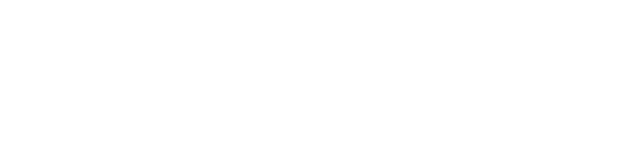
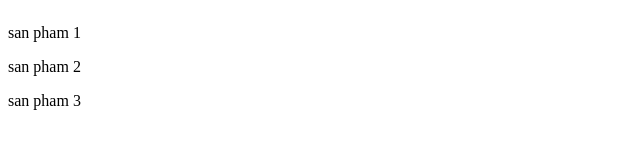
Before and after one commit to thienluong2222/web_project, a plain HTML site: page public/Catalog_Page.html in a window 1280 px wide. Shown: the whole page, without its empty margins (0-640 px from the left). Drawn offline with Linux system fonts and the light colour scheme.

Commit message:
se xong trươc thu 8

```diff
--- a/public/Catalog_Page.html
+++ b/public/Catalog_Page.html
@@ -3,10 +3,19 @@
 <head>
     <meta charset="UTF-8">
     <meta name="viewport" content="width=, initial-scale=1.0">
-
+    <link rel="stylesheet" href="css/Catalog_Page-css.css">
     <title>Catalog_Page</title>
 </head>
 <body>
+    <header class="page__header">
 
+    </header>
+    <main class="page__main">
+        <div class="main__div--produce">
+            <div><p>san pham 1</p></div>
+            <div><p>san pham 2</p></div>
+            <div><p>san pham 3</p></div>
+        </div>
+    </main>
 </body>
 </html>
--- /dev/null
+++ b/public/css/Catalog_Page-css.css
@@ -0,0 +1,5 @@
+.page__main{
+    display: flex;
+    gap: 20px;
+    margin-bottom: 20px;
+}
```
